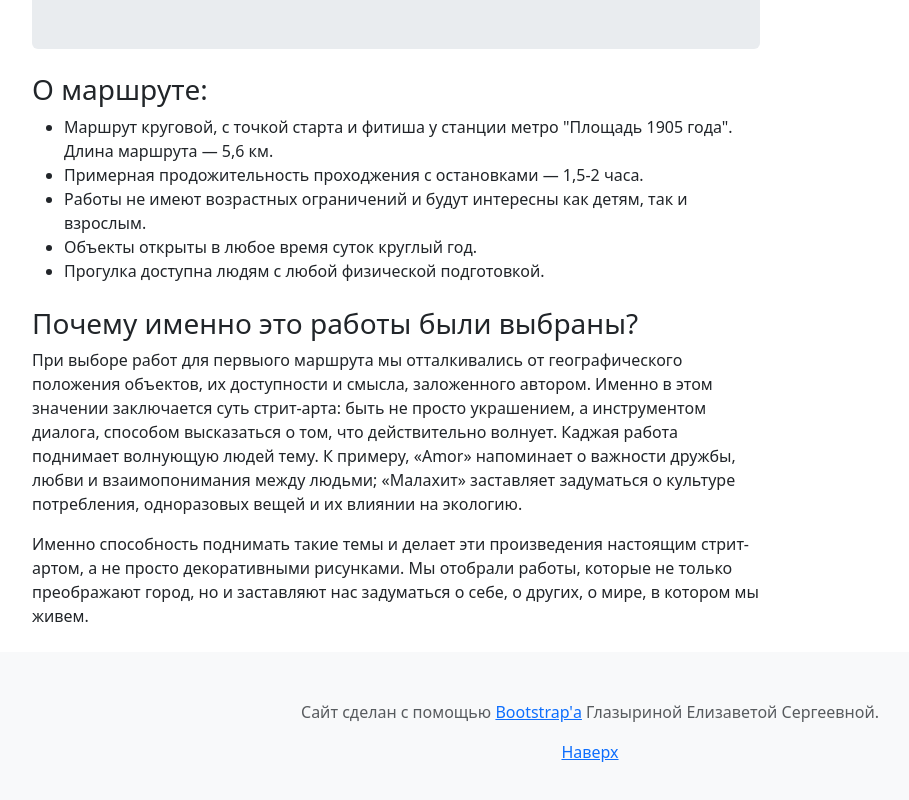
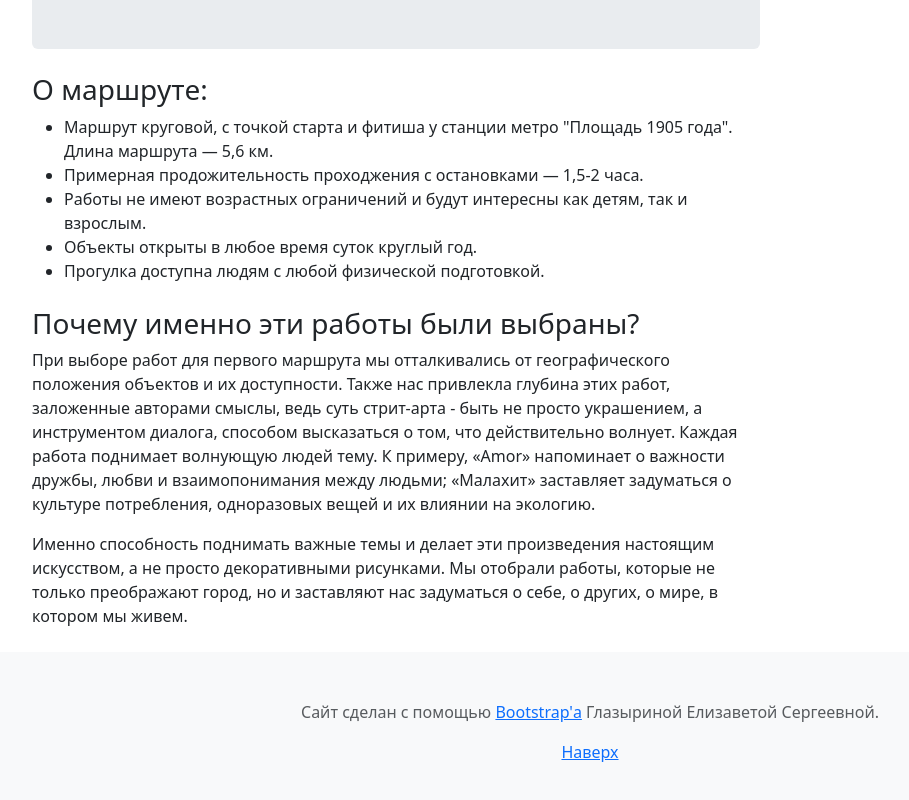
Before and after one commit to elizglazyrina-netizen/Walls-Can-Talk, a plain HTML site: page go.html in a window 1280 px wide. Shown: the part 1218-2018 px from the top of the page, without its empty margins (50-959 px from the left). Drawn offline with nearby package versions, Linux system fonts and the light colour scheme.

Commit message:
Обновление сайта

```diff
--- a/go.html
+++ b/go.html
@@ -95,14 +95,14 @@
         </div>
 
         <div class="mb-4">
-          <h3>Почему именно это работы были выбраны?</h3>
-          <p>При выборе работ для первыого маршрута мы отталкивались от географического положения объектов, их
-            доступности и смысла, заложенного автором. Именно в этом значении заключается суть
-            стрит-арта: быть не просто украшением, а инструментом диалога, способом высказаться о том, что действительно
-            волнует. Каджая работа поднимает волнующую людей тему. К примеру, «Amor» напоминает о важности дружбы, любви
+          <h3>Почему именно эти работы были выбраны?</h3>
+          <p>При выборе работ для первого маршрута мы отталкивались от географического положения объектов и их
+            доступности. Также нас привлекла глубина этих работ, заложенные авторами смыслы, ведь суть стрит-арта - быть
+            не просто украшением, а инструментом диалога, способом высказаться о том, что действительно волнует. Каждая работа поднимает волнующую людей тему. К примеру, «Amor» напоминает о
+            важности дружбы, любви
             и взаимопонимания между людьми; «Малахит» заставляет задуматься о культуре потребления, одноразовых вещей и
             их влиянии на экологию. </p>
-          <p>Именно способность поднимать такие темы и делает эти произведения настоящим стрит-артом, а не просто
+          <p>Именно способность поднимать важные темы и делает эти произведения настоящим искусством, а не просто
             декоративными рисунками. Мы отобрали работы, которые не только преображают город, но и заставляют нас
             задуматься о себе, о других, о мире, в котором мы живем.</p>
         </div>
```
